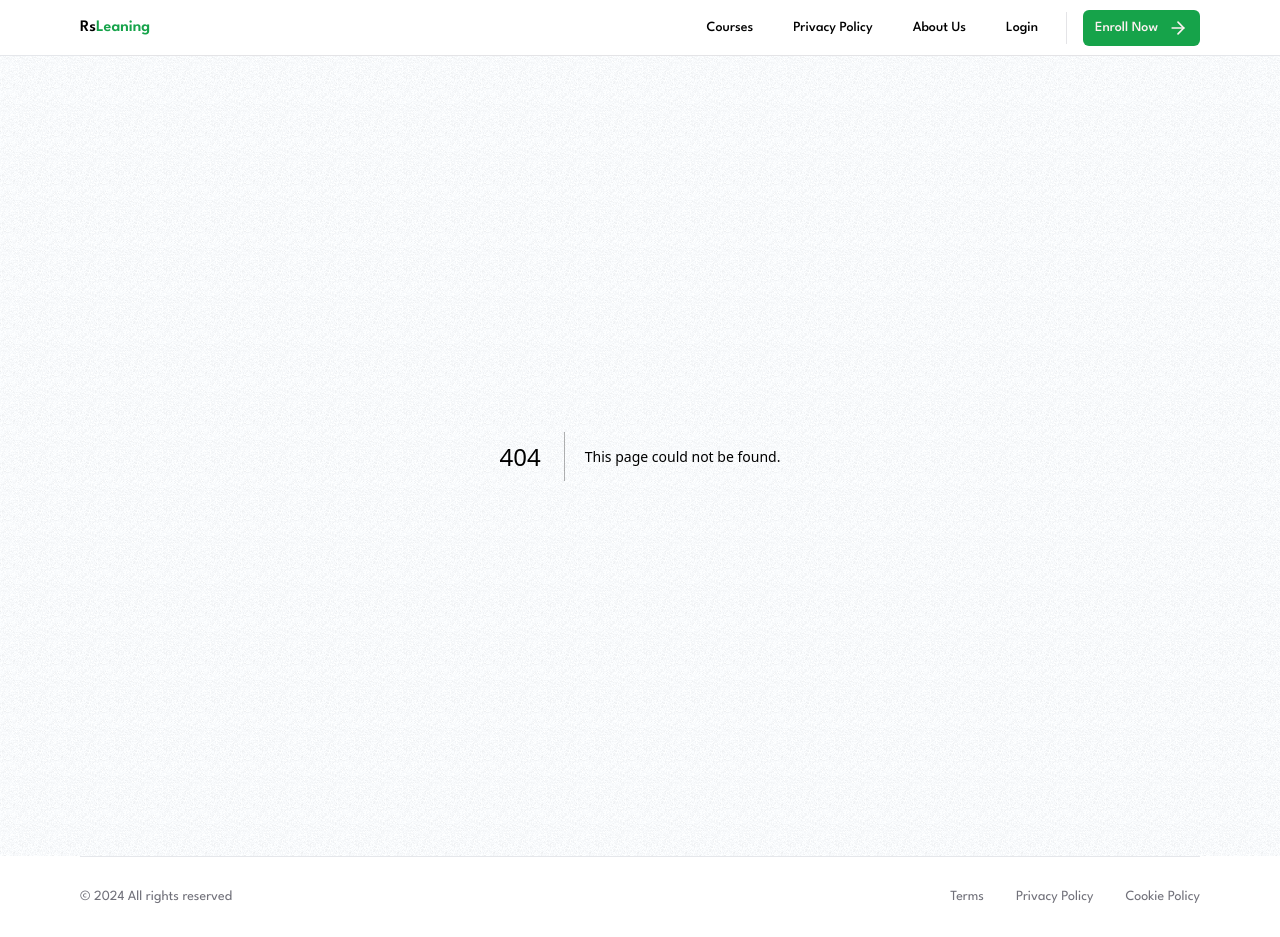
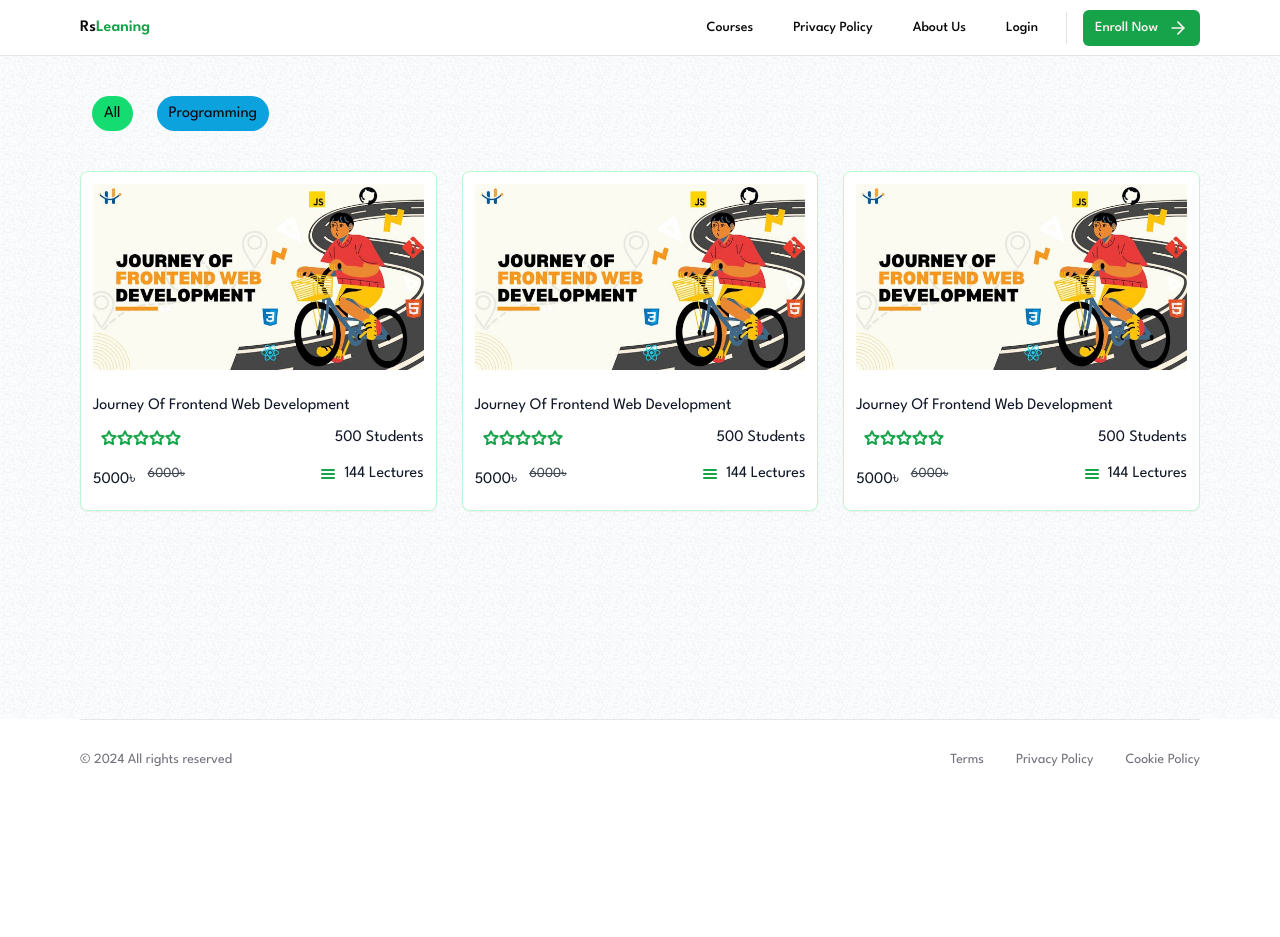
Before and after one commit to DavRahim/next-lms, a Next.js app: page /courses in a window 1280 px wide. Before the commit this address had no page. After the commit the page ends 800 px from the top, so only its background shows below. Built offline with nearby package versions, Linux system fonts and the light colour scheme.

Commit message:
some style addd

```diff
--- /dev/null
+++ b/src/app/courses/page.tsx
@@ -0,0 +1,127 @@
+import MaxWidthWrapper from "@/components/MaxWidthWrapper";
+import { AlignJustify, Star } from "lucide-react";
+import Image from "next/image";
+import Link from "next/link";
+import React from "react";
+
+type Props = {};
+
+const Page = (props: Props) => {
+    return (
+
+        <MaxWidthWrapper className='flex-1 flex flex-col'>
+            <div className="w-full flex items-center flex-wrap my-7">
+                <div className="h-[35px] bg-[#14dc71] m-3 px-3 rounded-[30px] flex items-center justify-center font-Poppins cursor-pointer">All</div>
+                <div>
+                    <div className="h-[35px] bg-[#0ba2de] m-3 px-3 rounded-[30px] flex items-center justify-center font-Poppins cursor-pointer">Programming</div>
+                </div>
+            </div>
+            <div className="grid grid-cols-1 gap-[20px] md:grid-cols-2 md:gap-[25px] lg:grid-cols-3 lg:gap-[25px] mb-[80px] border-0">
+                <Link href={'/'}>
+                    <div className="w-full min-h-[35vh] bg-[#fff] backdrop-blur border dark:shadow-[bg-slate-700] rounded-lg p-3 shadow-sm dark:shadow-inner mb-[80px] border-green-200">
+                        <Image
+                            src={'/course.jpg'}
+                            className="rounded w-full"
+                            alt="course"
+                            width={500}
+                            height={300}
+                        />
+                        <br />
+                        <h1 className="font-Poppins text-[16px] text-gray-900">Journey Of Frontend Web Development</h1>
+                        <div className="w-full flex items-center justify-between pt-2">
+                            <div className="flex mt-1 ml-2 md:mt-0 800px:ml-0">
+                                <Star className='h-4 w-4 stroke-[3px] text-green-600' />
+                                <Star className='h-4 w-4 stroke-[3px] text-green-600' />
+                                <Star className='h-4 w-4 stroke-[3px] text-green-600' />
+                                <Star className='h-4 w-4 stroke-[3px] text-green-600' />
+                                <Star className='h-4 w-4 stroke-[3px] text-green-600' />
+                            </div>
+                            <h5 className="text-gray-900 undefined"> 500  Students</h5>
+                        </div>
+                        <div className="w-full flex items-center justify-between pt-3">
+                            <div className="flex">
+                                <h3 className="text-gray-900">5000৳</h3>
+                                <h5 className="pl-3 text-[14px] mt-[-5px] line-through opacity-80 text-gray-900">6000৳</h5>
+                            </div>
+                            <div className="flex items-center pb-3">
+                                <AlignJustify className='h-4 w-4 stroke-[3px] text-green-600' />
+                                <h5 className="pl-2 text-gray-900">144 Lectures</h5>
+                            </div>
+                        </div>
+
+                    </div>
+                </Link>
+                <Link href={'/'}>
+                    <div className="w-full min-h-[35vh] bg-[#fff] backdrop-blur border dark:shadow-[bg-slate-700] rounded-lg p-3 shadow-sm dark:shadow-inner mb-[80px] border-green-200">
+                        <Image
+                            src={'/course.jpg'}
+                            className="rounded w-full"
+                            alt="course"
+                            width={500}
+                            height={300}
+                        />
+                        <br />
+                        <h1 className="font-Poppins text-[16px] text-gray-900">Journey Of Frontend Web Development</h1>
+                        <div className="w-full flex items-center justify-between pt-2">
+                            <div className="flex mt-1 ml-2 md:mt-0 800px:ml-0">
+                                <Star className='h-4 w-4 stroke-[3px] text-green-600' />
+                                <Star className='h-4 w-4 stroke-[3px] text-green-600' />
+                                <Star className='h-4 w-4 stroke-[3px] text-green-600' />
+                                <Star className='h-4 w-4 stroke-[3px] text-green-600' />
+                                <Star className='h-4 w-4 stroke-[3px] text-green-600' />
+                            </div>
+                            <h5 className="text-gray-900 undefined"> 500  Students</h5>
+                        </div>
+                        <div className="w-full flex items-center justify-between pt-3">
+                            <div className="flex">
+                                <h3 className="text-gray-900">5000৳</h3>
+                                <h5 className="pl-3 text-[14px] mt-[-5px] line-through opacity-80 text-gray-900">6000৳</h5>
+                            </div>
+                            <div className="flex items-center pb-3">
+                                <AlignJustify className='h-4 w-4 stroke-[3px] text-green-600' />
+                                <h5 className="pl-2 text-gray-900">144 Lectures</h5>
+                            </div>
+                        </div>
+
+                    </div>
+                </Link>
+                <Link href={'/'}>
+                    <div className="w-full min-h-[35vh] bg-[#fff] backdrop-blur border dark:shadow-[bg-slate-700] rounded-lg p-3 shadow-sm dark:shadow-inner mb-[80px] border-green-200">
+                        <Image
+                            src={'/course.jpg'}
+                            className="rounded w-full"
+                            alt="course"
+                            width={500}
+                            height={300}
+                        />
+                        <br />
+                        <h1 className="font-Poppins text-[16px] text-gray-900">Journey Of Frontend Web Development</h1>
+                        <div className="w-full flex items-center justify-between pt-2">
+                            <div className="flex mt-1 ml-2 md:mt-0 800px:ml-0">
+                                <Star className='h-4 w-4 stroke-[3px] text-green-600' />
+                                <Star className='h-4 w-4 stroke-[3px] text-green-600' />
+                                <Star className='h-4 w-4 stroke-[3px] text-green-600' />
+                                <Star className='h-4 w-4 stroke-[3px] text-green-600' />
+                                <Star className='h-4 w-4 stroke-[3px] text-green-600' />
+                            </div>
+                            <h5 className="text-gray-900 undefined"> 500  Students</h5>
+                        </div>
+                        <div className="w-full flex items-center justify-between pt-3">
+                            <div className="flex">
+                                <h3 className="text-gray-900">5000৳</h3>
+                                <h5 className="pl-3 text-[14px] mt-[-5px] line-through opacity-80 text-gray-900">6000৳</h5>
+                            </div>
+                            <div className="flex items-center pb-3">
+                                <AlignJustify className='h-4 w-4 stroke-[3px] text-green-600' />
+                                <h5 className="pl-2 text-gray-900">144 Lectures</h5>
+                            </div>
+                        </div>
+
+                    </div>
+                </Link>
+            </div>
+        </MaxWidthWrapper>
+    );
+};
+
+export default Page;
--- a/src/components/Navbar.tsx
+++ b/src/components/Navbar.tsx
@@ -16,7 +16,7 @@ const Navbar = (props: Props) => {
           </Link>
           <div className="h-full flex items-center space-x-4">
             <Link
-              href='/'
+              href='/courses'
               className={buttonVariants({
                 size: 'sm',
                 variant: 'ghost',
@@ -24,7 +24,7 @@ const Navbar = (props: Props) => {
               Courses
             </Link>
             <Link
-              href='/'
+              href='/policy'
               className={buttonVariants({
                 size: 'sm',
                 variant: 'ghost',
@@ -62,7 +62,7 @@ const Navbar = (props: Props) => {
         </div>
       </MaxWidthWrapper>
     </nav>
-);
+  );
 };
 
 export default Navbar;
```
Also changed, not shown: src/app/policy/page.tsx (added).
